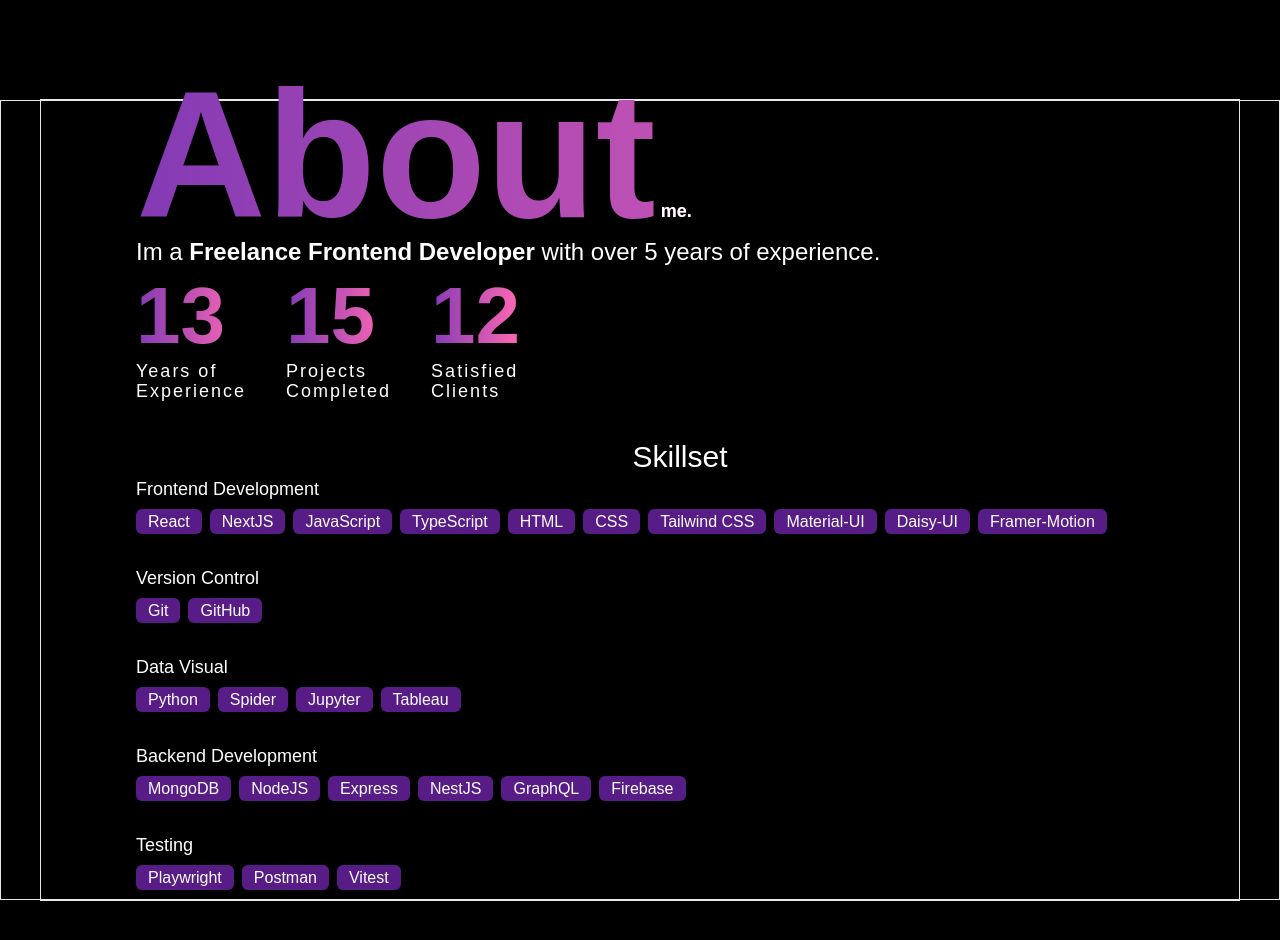
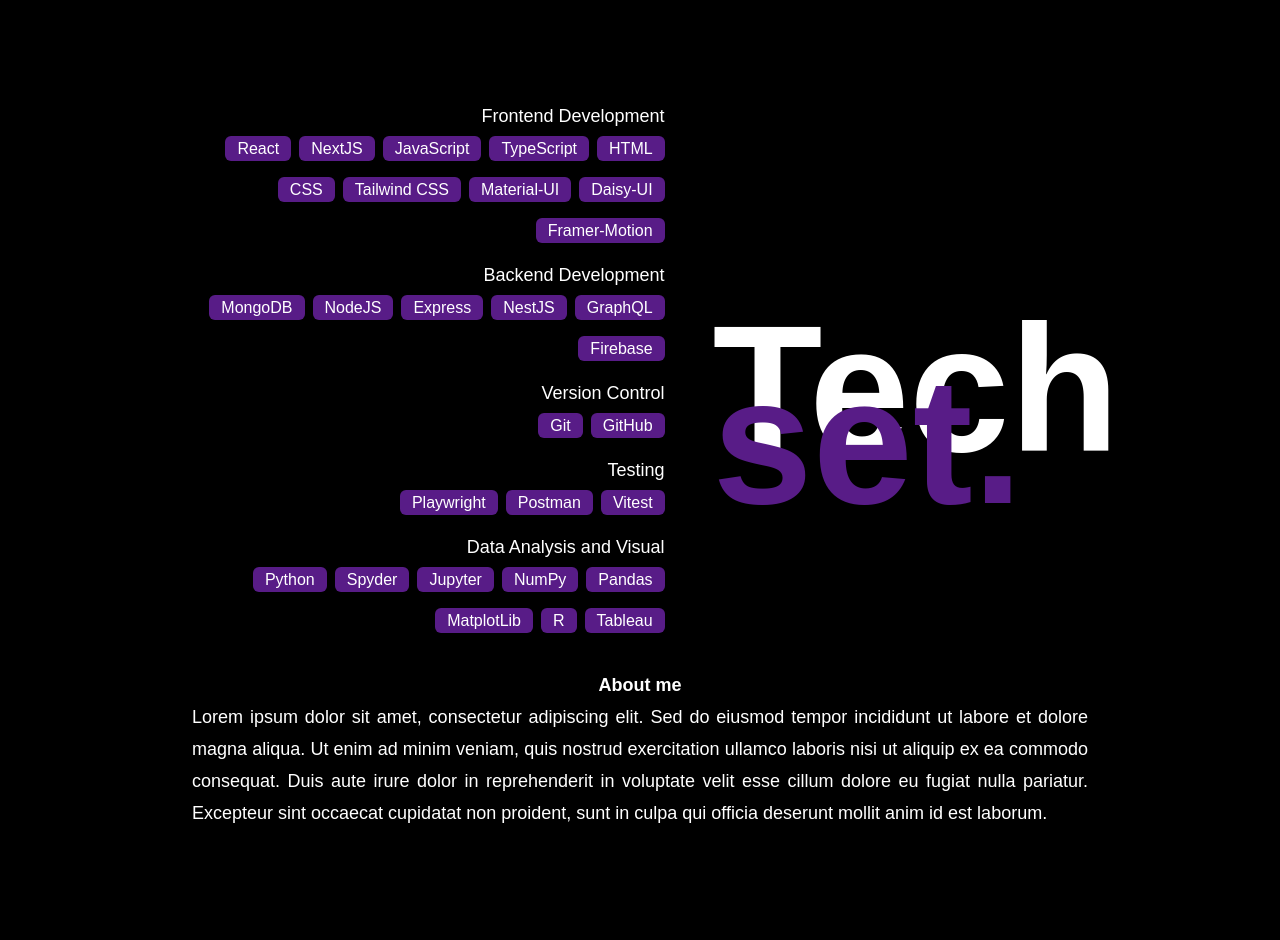
Before and after one commit to bangaffannn/qaf, a React (Vite) app: page / in a window 1280 px wide. Shown: the part 780-1720 px from the top of the page. Built offline with nearby package versions, Linux system fonts and the light colour scheme; grey boxes are pictures that could not be loaded.

Commit message:
Finishing the Banner and About

```diff
--- a/src/components/About.jsx
+++ b/src/components/About.jsx
@@ -22,12 +22,6 @@
     ],
   },
   {
-    "Version Control": ["Git", "GitHub"],
-  },
-  {
-    "Data Visual": ["Python", "Spider", "Jupyter", "Tableau"],
-  },
-  {
     "Backend Development": [
       "MongoDB",
       "NodeJS",
@@ -38,7 +32,22 @@
     ],
   },
   {
+    "Version Control": ["Git", "GitHub"],
+  },
+  {
     Testing: ["Playwright", "Postman", "Vitest"],
+  },
+  {
+    "Data Analysis and Visual": [
+      "Python",
+      "Spyder",
+      "Jupyter",
+      "NumPy",
+      "Pandas",
+      "MatplotLib",
+      "R",
+      "Tableau",
+    ],
   },
 ];
 
@@ -53,9 +62,9 @@
     threshold: 0.5,
   });
   return (
-    <section id="about" className="border section" ref={ref}>
-      <div className="border container mx-auto">
-        <div className="flex flex-col gap-y-10 lg:flex-row lg:items-center lg:gap-x-20 lg:gap-y-0 h-screen">
+    <section id="about" className="section" ref={ref}>
+      <div className="container mx-auto">
+        <div className="flex flex-col h-screen">
           {/* IMAGE */}
           <VideoBackground />
           {/* <motion.div
@@ -66,89 +75,34 @@
             className="flex-1 opacity-70 h-[640px] mix-blend-lighten bg-top"
           ></motion.div> */}
           {/* TEXT */}
-          <motion.div
+          <div className="flex-1">
+            {/* BUTTON */}
+            <div className="flex flex-col lg:flex-row-reverse justify-center items-center gap-x-10 gap-y-20 lg:gap-y-0">
+              <motion.h1
                 variants={fadeIn("left", 0.3)}
                 initial="hidden"
                 whileInView={"show"}
                 viewport={{ once: false, amount: 0.3 }}
-            className="flex-1"
+                className="cursor-pointer mt-20 flex flex-col justify-start items-start font-bold text-[180px] sideicon"
               >
-            <div className="pt-14 text-gradient text-[100px] font-bold lg:text-[180px] mb-[15px]">
-              About<span className="text-sm"> me.</span>
-            </div>
-            <h3 className="text-[20px] lg:text-[24px] mb-4">
-              Im a{" "}
-              <span className="font-bold">Freelance Frontend Developer</span>{" "}
-              with over 5 years of experience.
-            </h3>
-            {/* <p className="mb-6 text-[18px]">
-              ALFALIApjaifhaip waifhfaihfinfoiIFAHI AOWHFOIHAIFOA
-            </p> */}
-            {/* STATS */}
-            <div className="flex gap-x-6 lg:gap-x-10 mb-10">
-              <div>
-                <div className="pt-4 text-gradient mb-2">
-                  {inView ? (
-                    <CountUp
-                      className="text-[80px]"
-                      start={0}
-                      end={13}
-                      duration={5}
-                    />
-                  ) : null}
-                </div>
-                <div className="text-sm tracking-[2px]">
-                  Years of <br /> Experience
-                </div>
-              </div>
-              <div>
-                <div className="pt-4 text-gradient mb-2">
-                  {inView ? (
-                    <CountUp
-                      className="text-[80px]"
-                      start={0}
-                      end={15}
-                      duration={5}
-                    />
-                  ) : null}
-                </div>
-                <div className="font-primary text-sm tracking-[2px]">
-                  Projects <br /> Completed
-                </div>
-              </div>
-              <div>
-                <div className="pt-4 text-gradient mb-2">
-                  {inView ? (
-                    <CountUp
-                      className="text-[80px]"
-                      start={0}
-                      end={12}
-                      duration={5}
-                    />
-                  ) : null}
-                </div>
-                <div className="text-sm tracking-[2px]">
-                  Satisfied <br /> Clients
-                </div>
-              </div>
-            </div>
-            {/* BUTTON */}
-            <div>
-              <h1 className="flex justify-center items-center text-[30px]">Skillset</h1>
-            </div>
+                Tech <span className="mt-5 text-purple-900">set.</span>
+              </motion.h1>
               <motion.div
-              variants={fadeIn("up", 0.5)}
+                variants={fadeIn("right", 0.5)}
                 initial="hidden"
                 whileInView={"show"}
                 viewport={{ once: false, amount: 0.7 }}
               >
                 {mappedSkillset.map((item, index) => (
-                <div key={index} className="mb-4">
-                  <h3 className="">{item.category}</h3>
-                  <ul className="flex flex-wrap">
+                  <div
+                    key={index}
+                    className="flex flex-col justify-end items-end mb-1"
+                  >
+                    <p className="mr-2">{item.category}</p>
+                    <ul className="max-w-lg flex flex-wrap justify-end items-end">
                       {item.skills.map((skill, skillIndex) => (
                         <li className="mr-2 mb-2" key={skillIndex}>
-                        <span className="px-3 py-1 rounded-md bg-purple-900 text-[16px] hover:bg-black">
+                          <span className="cursor-pointer px-3 py-1 rounded-md bg-purple-900 text-[16px] hover:bg-black">
                             {skill}
                           </span>
                         </li>
@@ -157,7 +111,22 @@
                   </div>
                 ))}
               </motion.div>
-          </motion.div>
+            </div>
+            <div className="mt-5 flex flex-col justify-center items-center text-justify">
+              <h1 className="cursor-pointer font-bold seticon">
+                About me
+              </h1>
+              <p className="max-w-4xl">
+                Lorem ipsum dolor sit amet, consectetur adipiscing elit. Sed do
+                eiusmod tempor incididunt ut labore et dolore magna aliqua. Ut
+                enim ad minim veniam, quis nostrud exercitation ullamco laboris
+                nisi ut aliquip ex ea commodo consequat. Duis aute irure dolor
+                in reprehenderit in voluptate velit esse cillum dolore eu fugiat
+                nulla pariatur. Excepteur sint occaecat cupidatat non proident,
+                sunt in culpa qui officia deserunt mollit anim id est laborum.
+              </p>
+            </div>
+          </div>
         </div>
       </div>
     </section>
--- a/src/components/Banner.jsx
+++ b/src/components/Banner.jsx
@@ -1,6 +1,6 @@
 import React from "react";
 // import Image from "../assets/avatar.svg";
-import Image from '../assets/site.jpg'
+import Image from "../assets/site.jpg";
 
 import { FaLinkedin, FaGithub, FaInstagram } from "react-icons/fa";
 import { TypeAnimation } from "react-type-animation";
@@ -34,7 +34,9 @@
               viewport={{ once: false, amount: 0.7 }}
               className="flex flex-col px-6 mt-5 mb-12 text-[36px] lg:text-[60px] font-secondary font-semibold uppercase leading-[1]"
             >
-              <span className="text-gray-600 opacity-50 mr-3 text-[33px] lg:text-[80px]">An experienced</span>
+              <span className="text-gray-600 opacity-50 mr-3 text-[33px] lg:text-[80px]">
+                An experienced
+              </span>
               <TypeAnimation
                 sequence={[
                   "Fullstack Developer",
@@ -57,7 +59,10 @@
               viewport={{ once: false, amount: 0.7 }}
               className="mb-8 max-w mx-auto lg:mx-0 text-white"
             >
-              The power to be your best. Think different!
+              Problem <span className="font-bold">solving</span> | Creativity |
+              Attention <span className="font-bold">to detail</span> |{" "}
+              <span className="font-bold">Continous</span> learning | Teamwork |
+              Think <span className="font-bold">different</span>
             </motion.p>
             <motion.div
               variants={fadeIn("up", 0.5)}
@@ -66,8 +71,16 @@
               viewport={{ once: false, amount: 0.7 }}
               className="flex justify-center gap-x-6 items-center mb-12 mx-auto lg:mx-0"
             >
-              <a href="https://wa.me/6289608725725" className="text-purple-500 seticon">Contact me</a>
-              <a href="https://wa.me/6289608725725" className="text-purple-500 seticon">
+              <a
+                href="https://wa.me/6289608725725"
+                className="text-purple-500 seticon"
+              >
+                Contact me
+              </a>
+              <a
+                href="https://wa.me/6289608725725"
+                className="text-purple-500 seticon"
+              >
                 My Portfolio
               </a>
             </motion.div>
@@ -85,7 +98,7 @@
                 <FaInstagram />
               </a>
               <a href="#" className="seticon">
-                <FaLinkedin  />
+                <FaLinkedin />
               </a>
             </motion.div>
           </div>
```
Lines whose indentation alone changed are shown as unchanged.
